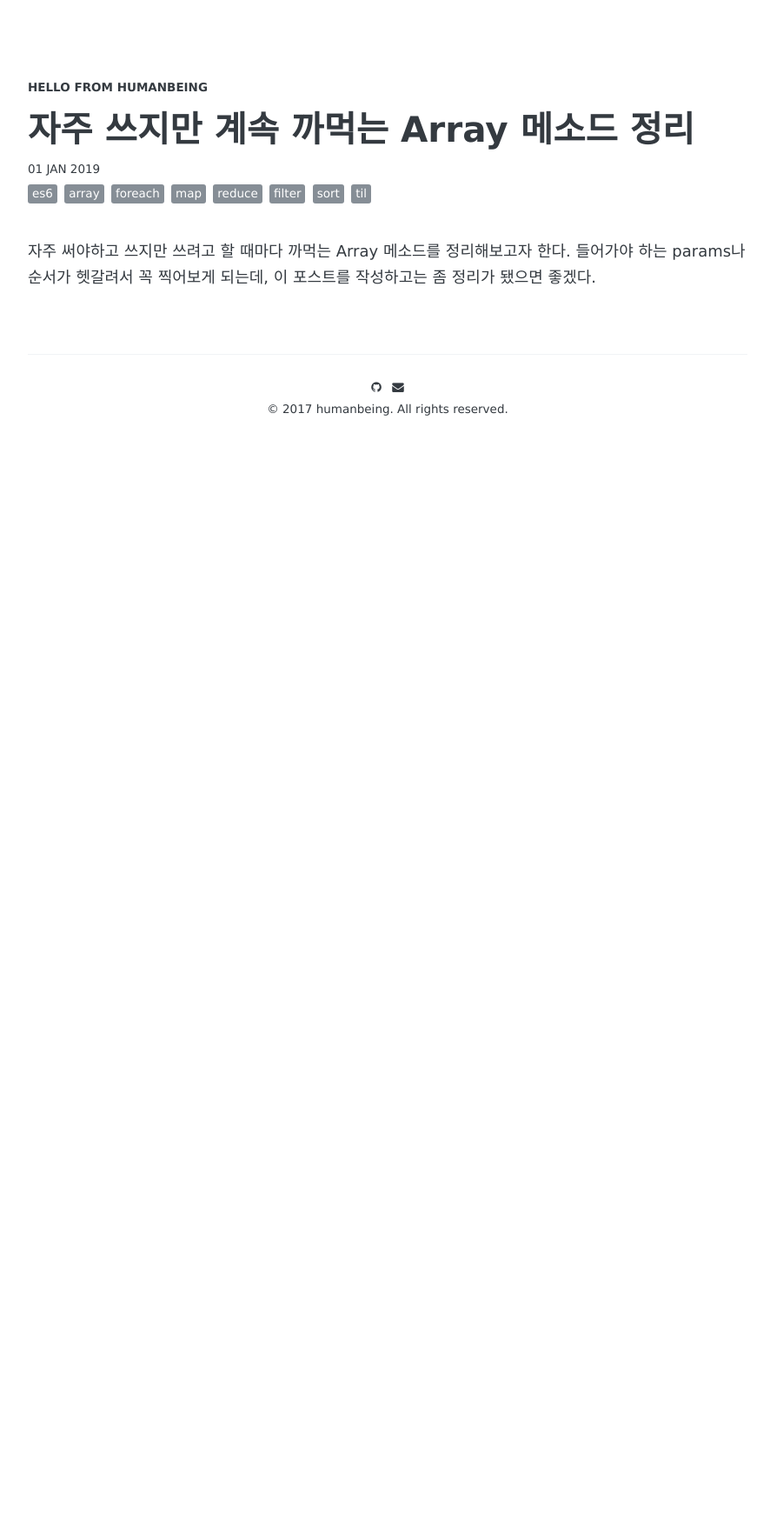
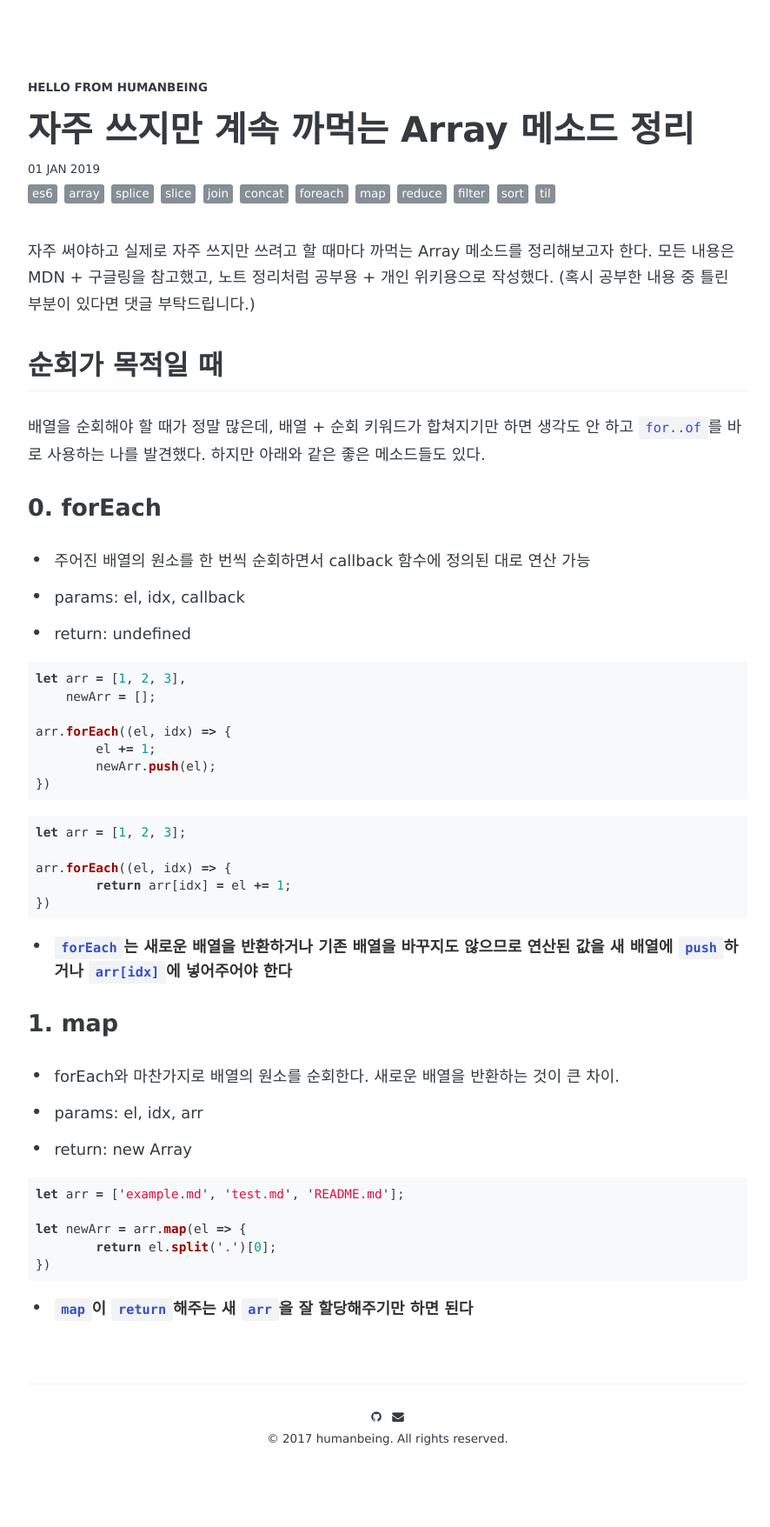
Before and after one commit to originalhumanbeing/originalhumanbeing.github.io, a Jekyll site: the page built from _posts/2019-01-01-arr-methods.md, in a window 1280 px wide. Shown: the whole page at 87% size, without its empty margins (194-1080 px from the left). Built offline with Jekyll 4.4.1, drawn with Linux system fonts in a browser that asks for light colours; some web fonts are replaced; comment, search, counter and statistics services are not loaded; before the commit the page ends 900 px from its top, so only the background shows below that.

Commit message:
arr 메소드 정리: forEach, map

````diff
--- a/_posts/2019-01-01-arr-methods.md
+++ b/_posts/2019-01-01-arr-methods.md
@@ -3,9 +3,49 @@ layout: post
 title: "자주 쓰지만 계속 까먹는 Array 메소드 정리"
 description: "까먹지 말자 쫌"
 date: 2019-01-01
-tags: [ES6, Array, forEach, map, reduce, filter, sort, TIL]
+tags: [ES6, Array, splice, slice, join, concat, forEach, map, reduce, filter, sort, TIL]
 comments: true
 share: true
 ---
 
-자주 써야하고 쓰지만 쓰려고 할 때마다 까먹는 Array 메소드를 정리해보고자 한다. 들어가야 하는 params나 순서가 헷갈려서 꼭 찍어보게 되는데, 이 포스트를 작성하고는 좀 정리가 됐으면 좋겠다.
+자주 써야하고 실제로 자주 쓰지만 쓰려고 할 때마다 까먹는 Array 메소드를 정리해보고자 한다. 모든 내용은 MDN + 구글링을 참고했고, 노트 정리처럼 공부용 + 개인 위키용으로 작성했다. (혹시 공부한 내용 중 틀린 부분이 있다면 댓글 부탁드립니다.)
+
+## 순회가 목적일 때
+배열을 순회해야 할 때가 정말 많은데, 배열 + 순회 키워드가 합쳐지기만 하면 생각도 안 하고 `for..of`를 바로 사용하는 나를 발견했다. 하지만 아래와 같은 좋은 메소드들도 있다.
+
+### 0. forEach
+- 주어진 배열의 원소를 한 번씩 순회하면서 callback 함수에 정의된 대로 연산 가능
+- params: el, idx, callback
+- return: undefined
+
+```javascript
+let arr = [1, 2, 3],
+    newArr = [];
+
+arr.forEach((el, idx) => {
+	el += 1;
+	newArr.push(el);
+})
+```
+```javascript
+let arr = [1, 2, 3];
+
+arr.forEach((el, idx) => {
+	return arr[idx] = el += 1;
+})
+```
+- **`forEach`는 새로운 배열을 반환하거나 기존 배열을 바꾸지도 않으므로 연산된 값을 새 배열에 `push`하거나 `arr[idx]`에 넣어주어야 한다**
+
+### 1. map
+- forEach와 마찬가지로 배열의 원소를 순회한다. 새로운 배열을 반환하는 것이 큰 차이.
+- params: el, idx, arr
+- return: new Array
+
+```javascript
+let arr = ['example.md', 'test.md', 'README.md'];
+
+let newArr = arr.map(el => {
+	return el.split('.')[0];
+})
+```
+- **`map`이 `return`해주는 새 `arr`을 잘 할당해주기만 하면 된다**
````
Also changed, not shown: _posts/__2019-01-07-obj-methods.md (added, +11 -0 lines).
